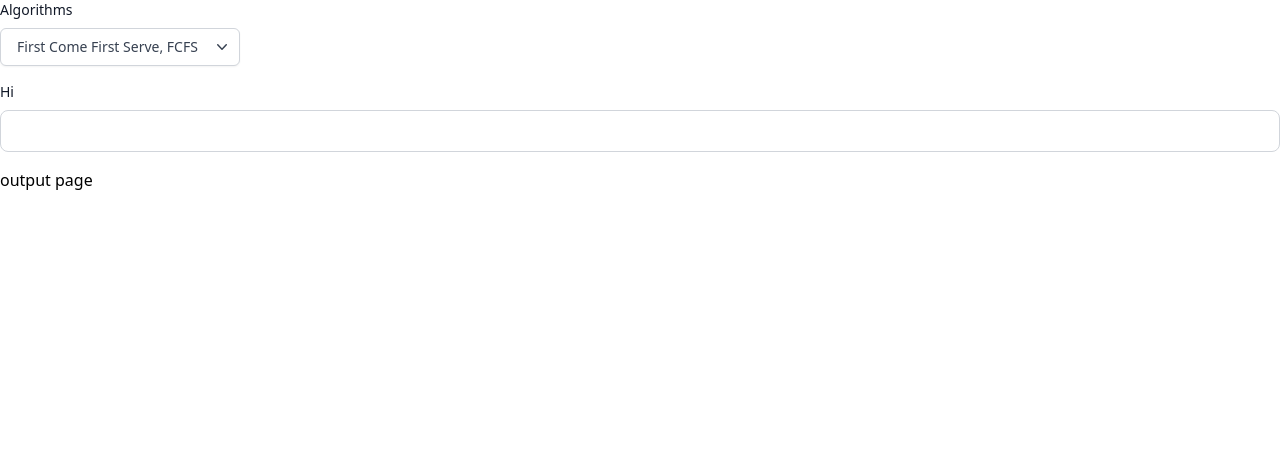
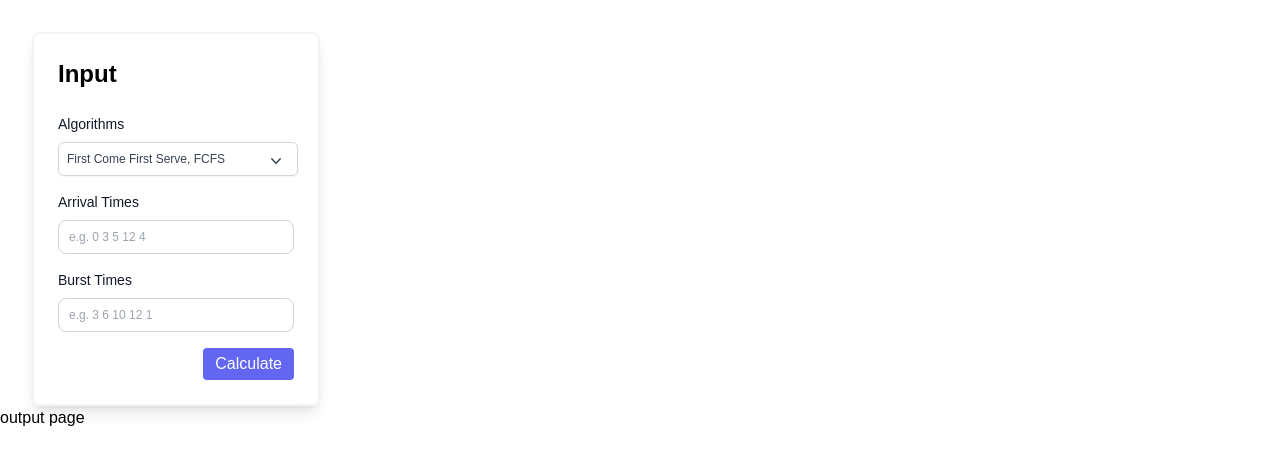
Before and after one commit to AhmedElsayed200/CPUScheduler, a React (Create React App) app: page / in a window 1280 px wide. Shown: the top 464 px of the page. Built offline with nearby package versions, Linux system fonts and the light colour scheme.

Commit message:
finialize input page

```diff
--- a/src/App.js
+++ /dev/null
@@ -1,13 +0,0 @@
-import InputPage from "./components/InputPage";
-import OutputPage from "./components/OutputPage"
-
-function App() {
-  return (
-    <div className="App">
-      <InputPage />
-      <OutputPage />
-    </div>
-  );
-}
-
-export default App;
--- /dev/null
+++ b/src/App.jsx
@@ -0,0 +1,33 @@
+import { useState } from "react";
+import InputPage from "./containers/InputPage";
+import OutputPage from "./containers/OutputPage";
+
+const App = () => {
+  const [algorithm, setAlgorithm] = useState("First Come First Serve, FCFS");
+  const [arrivalTimes, setArrivalTimes] = useState([]);
+  const [burstTimes, setBurstTimes] = useState([]);
+  const [priorities, setPriorities] = useState([]);
+  const [quantumTime, setQuantumTime] = useState([]);
+
+  return (
+    <div className="App">
+      <InputPage
+        algorithm={algorithm}
+        setAlgorithm={setAlgorithm}
+        setArrivalTimes={setArrivalTimes}
+        setBurstTimes={setBurstTimes}
+        setPriorities={setPriorities}
+        setQuantumTime={setQuantumTime}
+      />
+      <OutputPage
+        algorithm={algorithm}
+        arrivalTimes={arrivalTimes}
+        burstTimes={burstTimes}
+        priorities={priorities}
+        quantumTime={quantumTime}
+      />
+    </div>
+  );
+}
+
+export default App;
--- a/src/containers/Dropdown/index.js
+++ b/src/components/Dropdown/index.jsx
@@ -1,13 +1,12 @@
-import React, { useState } from "react";
+import React from "react";
 import { Fragment } from "react";
 import { Menu, Transition } from "@headlessui/react";
 import { ChevronDownIcon } from "@heroicons/react/20/solid";
 
-const DropdownMenu = () => {
-  const [selectedItem, setSelectedItem] = useState(
-    "First Come First Serve, FCFS"
-  );
-
+const DropdownMenu = ({ algorithm, setAlgorithm }) => {
+  const handleSelection = (e) => {
+    setAlgorithm(e.target.title);
+  };
   const classNames = (...classes) => {
     return classes.filter(Boolean).join(" ");
   };
@@ -21,8 +20,8 @@ const DropdownMenu = () => {
         Algorithms
       </label>
       <div>
-        <Menu.Button className="inline-flex mb-4 w-60 rounded-md border border-gray-300 bg-white px-4 py-2 text-sm font-medium text-gray-700 shadow-sm hover:bg-gray-50 focus:outline-none focus:ring-2 focus:ring-indigo-500 focus:ring-offset-2 focus:ring-offset-gray-100">
-          {selectedItem}
+        <Menu.Button className="inline-flex mb-4 w-60 rounded-md border border-gray-300 bg-white pl-2 py-2 text-xs font-medium text-gray-700 shadow-sm hover:bg-gray-50 focus:outline-none focus:ring-2 focus:ring-indigo-500 focus:ring-offset-2 focus:ring-offset-gray-100">
+          {algorithm}
           <ChevronDownIcon
             className="absolute right-2 h-5 w-5"
             aria-hidden="true"
@@ -39,12 +38,12 @@ const DropdownMenu = () => {
         leaveFrom="transform opacity-100 scale-100"
         leaveTo="transform opacity-0 scale-95"
       >
-        <Menu.Items className="absolute left-0 z-10 mt-2 w-56 origin-top-right rounded-md bg-white shadow-lg ring-1 ring-black ring-opacity-5 focus:outline-none">
+        <Menu.Items className="absolute -mt-2 left-0 z-10 w-56 origin-top-right rounded-md bg-white shadow-lg ring-1 ring-black ring-opacity-5 focus:outline-none">
           <div className="py-1">
             <Menu.Item>
               {({ active }) => (
                 <a
-                  onClick={(e) => setSelectedItem(e.target.title)}
+                  onClick={(e) => handleSelection(e)}
                   className={classNames(
                     active ? "bg-gray-100 text-gray-900" : "text-gray-700",
                     "block px-4 py-2 text-sm cursor-pointer"
@@ -58,7 +57,7 @@ const DropdownMenu = () => {
             <Menu.Item>
               {({ active }) => (
                 <a
-                  onClick={(e) => setSelectedItem(e.target.title)}
+                  onClick={(e) => handleSelection(e)}
                   className={classNames(
                     active ? "bg-gray-100 text-gray-900" : "text-gray-700",
                     "block px-4 py-2 text-sm cursor-pointer"
@@ -72,7 +71,7 @@ const DropdownMenu = () => {
             <Menu.Item>
               {({ active }) => (
                 <a
-                  onClick={(e) => setSelectedItem(e.target.title)}
+                  onClick={(e) => handleSelection(e)}
                   className={classNames(
                     active ? "bg-gray-100 text-gray-900" : "text-gray-700",
                     "block px-4 py-2 text-sm cursor-pointer"
@@ -86,7 +85,7 @@ const DropdownMenu = () => {
             <Menu.Item>
               {({ active }) => (
                 <a
-                  onClick={(e) => setSelectedItem(e.target.title)}
+                  onClick={(e) => handleSelection(e)}
                   className={classNames(
                     active ? "bg-gray-100 text-gray-900" : "text-gray-700",
                     "block px-4 py-2 text-sm cursor-pointer"
@@ -100,7 +99,7 @@ const DropdownMenu = () => {
             <Menu.Item>
               {({ active }) => (
                 <a
-                  onClick={(e) => setSelectedItem(e.target.title)}
+                  onClick={(e) => handleSelection(e)}
                   className={classNames(
                     active ? "bg-gray-100 text-gray-900" : "text-gray-700",
                     "block px-4 py-2 text-sm cursor-pointer"
@@ -114,14 +113,14 @@ const DropdownMenu = () => {
             <Menu.Item>
               {({ active }) => (
                 <a
-                  onClick={(e) => setSelectedItem(e.target.title)}
+                  onClick={(e) => handleSelection(e)}
                   className={classNames(
                     active ? "bg-gray-100 text-gray-900" : "text-gray-700",
                     "block px-4 py-2 text-sm cursor-pointer"
                   )}
-                  title="Round Robin"
+                  title="Round Robin, RR"
                 >
-                  Round Robin
+                  Round Robin, RR
                 </a>
               )}
             </Menu.Item>
--- /dev/null
+++ b/src/components/ErrorMessage/index.js
@@ -0,0 +1,27 @@
+import React from "react";
+
+const ErrorMessage = () => {
+  return (
+    <div
+      className="inline-flex content-center left-0 px-2 py-1 text-xs text-red-700 bg-red-100 rounded-lg"
+      role="alert"
+    >
+      <svg
+        aria-hidden="true"
+        className="flex-shrink-0 inline w-4 h-4 mr-2"
+        fill="currentColor"
+        viewBox="0 0 20 20"
+        xmlns="http://www.w3.org/2000/svg"
+      >
+        <path
+          fillRule="evenodd"
+          d="M18 10a8 8 0 11-16 0 8 8 0 0116 0zm-7-4a1 1 0 11-2 0 1 1 0 012 0zM9 9a1 1 0 000 2v3a1 1 0 001 1h1a1 1 0 100-2v-3a1 1 0 00-1-1H9z"
+          clipRule="evenodd"
+        ></path>
+      </svg>
+      <div className="font-medium">Error!</div>
+    </div>
+  );
+};
+
+export default ErrorMessage;
--- a/src/components/InputPage/index.js
+++ /dev/null
@@ -1,14 +0,0 @@
-import React from "react";
-import InputTextField from "../../containers/InputText";
-import DropdownMenu from "../../containers/Dropdown";
-
-const InputPage = () => {
-  return (
-    <>
-      <DropdownMenu />
-      <InputTextField title="Hi" />
-    </>
-  );
-};
-
-export default InputPage;
--- a/src/containers/InputText/index.js
+++ b/src/components/InputText/index.jsx
@@ -1,6 +1,6 @@
 import React from "react";
 
-const InputTextField = ({ title }) => {
+const InputTextField = ({ title, placeholder, id }) => {
   return (
     <div className="mb-4">
       <label
@@ -11,7 +11,9 @@ const InputTextField = ({ title }) => {
       </label>
       <input
         type="text"
-        className="outline-none hover:bg-gray-50 border border-gray-300 text-gray-900 text-sm rounded-lg focus:ring-blue-500 focus:border-blue-500 block w-full p-2.5"
+        id={id}
+        placeholder={placeholder}
+        className="outline-none text-xs hover:bg-gray-50 border border-gray-300 text-gray-900 text-sm rounded-lg focus:ring-blue-500 focus:border-indigo-500 block w-full px-2.5 py-2"
       />
     </div>
   );
--- /dev/null
+++ b/src/containers/InputPage/index.jsx
@@ -0,0 +1,101 @@
+import React, { useState } from "react";
+import InputTextField from "../../components/InputText";
+import DropdownMenu from "../../components/Dropdown";
+import ErrorMessage from "../../components/ErrorMessage";
+
+const InputPage = ({
+  algorithm,
+  setAlgorithm,
+  setArrivalTimes,
+  setBurstTimes,
+  setPriorities,
+  setQuantumTime,
+}) => {
+  const [error, setError] = useState(false);
+
+  const handleSubmission = () => {
+    const arrivalInput = document.getElementById("arrivalInput"),
+      burstInput = document.getElementById("burstInput"),
+      priorityInput = document.getElementById("priorityInput"),
+      quantumInput = document.getElementById("quantumInput");
+    let arrivalArray = 0,
+      burstArray = 0,
+      priorityArray = 0,
+      quantumValue = 0;
+    arrivalArray = arrivalInput?.value?.match(/\d+/g)?.map(Number);
+    burstArray = burstInput?.value?.match(/\d+/g)?.map(Number);
+    priorityArray = priorityInput?.value?.match(/\d+/g)?.map(Number);
+    quantumValue = quantumInput?.value?.match(/\d+/g)?.map(Number);
+    console.log(
+      algorithm,
+      arrivalArray,
+      burstArray,
+      priorityArray,
+      quantumValue
+    );
+
+    if (
+      !arrivalArray ||
+      !burstArray ||
+      arrivalArray.length !== burstArray.length ||
+      (algorithm === "Priority Scheduling" &&
+        (!priorityArray || arrivalArray.length !== priorityArray.length)) ||
+      (algorithm === "Round Robin, RR" &&
+        (!quantumValue || quantumValue[0] <= 0 || quantumValue.length > 1))
+    ) {
+      setError(true);
+      return;
+    }
+    setError(false);
+    setArrivalTimes(arrivalArray);
+    setBurstTimes(burstArray);
+    setPriorities(priorityArray);
+    setQuantumTime(quantumValue);
+  };
+
+  return (
+    <div className="flex flex-col w-72 ml-8 mt-8 px-6 py-6 border-2 border-gray-100 rounded-lg shadow-lg">
+      <p className="mb-6 font-extrabold font-sans text-2xl">Input</p>
+      <DropdownMenu algorithm={algorithm} setAlgorithm={setAlgorithm} />
+      <InputTextField
+        setArrivalTimes={setArrivalTimes}
+        title="Arrival Times"
+        id="arrivalInput"
+        placeholder="e.g. 0 3 5 12 4"
+      />
+      <InputTextField
+        setBurstTimes={setBurstTimes}
+        title="Burst Times"
+        id="burstInput"
+        placeholder="e.g. 3 6 10 12 1"
+      />
+      {algorithm === "Priority Scheduling" && (
+        <InputTextField
+          setPriorities={setPriorities}
+          title="Priorities"
+          id="priorityInput"
+          placeholder="Lower no. = higher priority"
+        />
+      )}
+      {algorithm === "Round Robin, RR" && (
+        <InputTextField
+          setQuantumTime={setQuantumTime}
+          title="Time Quantum"
+          id="quantumInput"
+          placeholder="e.g. 4"
+        />
+      )}
+      <div className="mb-8 relative">
+        {error && <ErrorMessage />}
+        <button
+          onClick={handleSubmission}
+          className="absolute right-0 bg-indigo-500 hover:bg-indigo-700 text-white py-1 px-3 rounded"
+        >
+          Calculate
+        </button>
+      </div>
+    </div>
+  );
+};
+
+export default InputPage;
--- a/tailwind.config.js
+++ b/tailwind.config.js
@@ -3,7 +3,14 @@ module.exports = {
     "./src/**/*.{js,jsx,ts,tsx}",
   ],
   theme: {
-    extend: {},
+    extend:
+    {
+      fontFamily: {
+        poppins: ['Poppins', 'sans-serif'],
+        sans: [
+          "Inter var, sans-serif",]
+      },
+    },
   },
   plugins: [],
 }
```
Also changed, not shown: src/containers/OutputPage/index.jsx (renamed from src/components/OutputPage/index.js).
